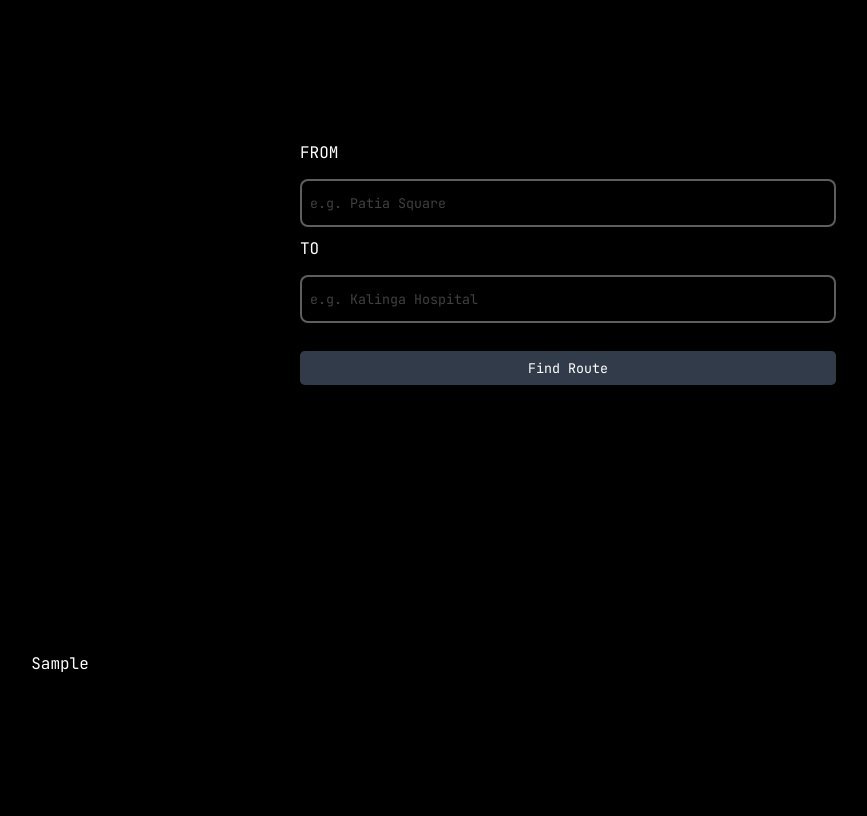
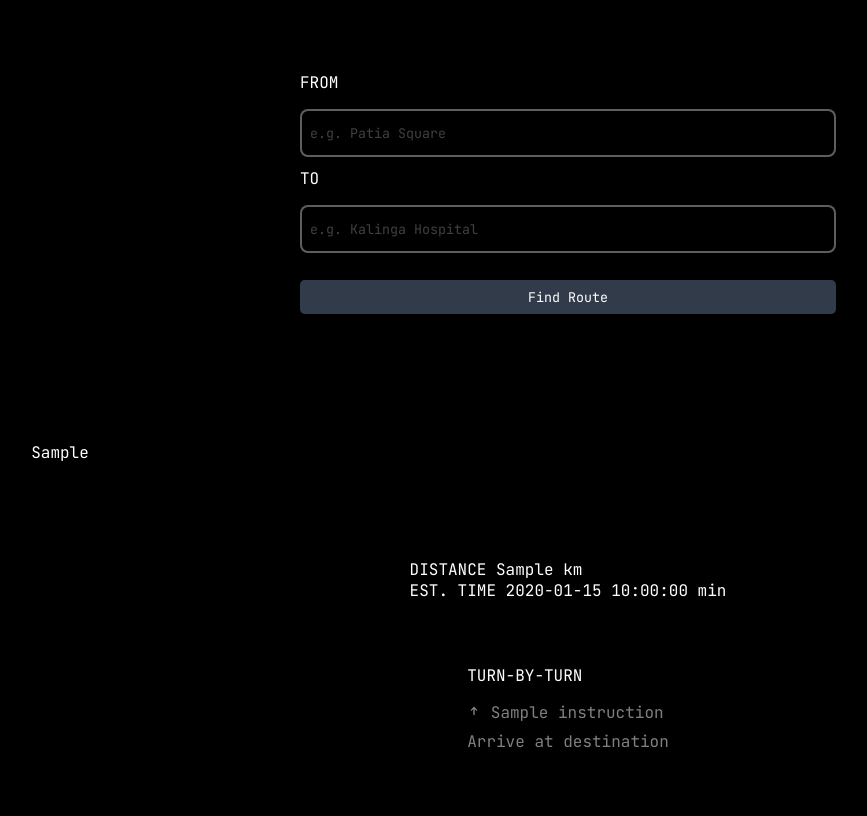
Before and after one commit to BillyDoesDev/osmnx-aqi-routes, a FastAPI app: template templates/index.html in a window 1280 px wide. Shown: the whole page, without its empty margins (72-939 px from the left). Run offline with FastAPI, Linux system fonts and the light colour scheme; the template is opened without the code that fills it: most values are stand-ins (such as "Sample title", 1, 10 or a date in 2020); data that the repository does not hold is empty; parts of the project's set-up code (start-up, migrations or seed data) failed here and were passed over.

Commit message:
added OSRM shortest path routing (GET /route)

```diff
--- a/main.py
+++ b/main.py
@@ -1,9 +1,9 @@
 from contextlib import asynccontextmanager
-from fastapi import FastAPI, Request
+from fastapi import FastAPI, Query, Request
 from fastapi.responses import HTMLResponse, JSONResponse
 from fastapi.staticfiles import StaticFiles
 from fastapi.templating import Jinja2Templates
-from services.graph_service import generate_base_map, get_boundary
+from services.graph_service import generate_base_map, get_boundary, generate_route_map
 import json
 import logging
 
@@ -54,3 +54,50 @@
         "name": city.display_name.loc[0],
     }
     return JSONResponse(content=data)
+
+
+@app.get("/route", response_class=HTMLResponse)
+async def route(
+    request: Request,
+    start: str = Query(...),
+    end: str = Query(...),
+):
+    logging.debug(f"Got /route: {start}->{end}")
+    try:
+        m, steps, dist_km, time_min = generate_route_map(start, end)
+        return templates.TemplateResponse(
+            "index.html",
+            {
+                "request": request,
+                "map_html": m._repr_html_(),
+                "steps": steps,
+                "dist_km": dist_km,
+                "time_min": time_min,
+                "start": start,
+                "end": end,
+            },
+        )
+    except ValueError as e:
+        m = generate_base_map()
+        return templates.TemplateResponse(
+            "index.html",
+            {
+                "request": request,
+                "map_html": m._repr_html_(),
+                "error": str(e),
+                "start": start,
+                "end": end,
+            },
+        )
+    except Exception as e:
+        m = generate_base_map()
+        return templates.TemplateResponse(
+            "index.html",
+            {
+                "request": request,
+                "map_html": m._repr_html_(),
+                "error": f"Could not compute route: {e}",
+                "start": start,
+                "end": end,
+            },
+        )
--- a/services/graph_service.py
+++ b/services/graph_service.py
@@ -1,15 +1,17 @@
-from typing import Tuple
-
 from folium.plugins import Fullscreen
 from geopandas.geodataframe import GeoDataFrame
 from shapely.geometry import shape, Point, polygon
+from typing import Tuple
 import folium
 import json
+import logging
 import osmnx as ox
+import requests
 
 city = None
 _boundary_geojson = None  # raw GeoJSON geometry dict
 _boundary_shape = None  # shapely shape for point-in-polygon
+OSRM_BASE = "http://router.project-osrm.org/route/v1/driving"
 
 
 def get_boundary() -> Tuple[GeoDataFrame, str, polygon.Polygon]:
@@ -25,8 +27,8 @@
     return city, _boundary_geojson, _boundary_shape
 
 
-def generate_base_map():
-    _c, geojson, _ = get_boundary()
+def generate_base_map() -> folium.Map:
+    city, geojson, _ = get_boundary()
 
     m = folium.Map(
         location=[city.loc[0, "lat"], city.loc[0, "lon"]],
@@ -51,3 +53,114 @@
     folium.LayerControl().add_to(m)
 
     return m
+
+
+def point_in_boundary(lat, lon) -> bool:
+    """Return True if (lat, lon) is within defined boundary."""
+    _, _, shp = get_boundary()
+    if shp is not None:
+        return shp.contains(Point(lon, lat))
+
+
+def geocode_within_boundary(place: str):
+    """Geocode a place, verify it's inside defined boundary."""
+    lat, lon = ox.geocode(place)
+
+    if not point_in_boundary(lat, lon):
+        raise ValueError(f"'{place}' appears to be outside the defined boundary.")
+
+    return lat, lon
+
+
+def get_osrm_route(start_lat, start_lon, end_lat, end_lon):
+    coords = f"{start_lon},{start_lat};{end_lon},{end_lat}"
+    resp = requests.get(
+        f"{OSRM_BASE}/{coords}",
+        params={"overview": "full", "geometries": "geojson", "steps": "true"},
+        timeout=15,
+    )
+    data = resp.json()
+
+    if data.get("code") != "Ok" or not data.get("routes"):
+        raise ValueError("OSRM could not find a route between these locations.")
+
+    route = data["routes"][0]
+    leg = route["legs"][0]
+
+    coords_latlon = [(pt[1], pt[0]) for pt in route["geometry"]["coordinates"]]
+
+    steps = []
+    for step in leg["steps"]:
+        maneuver = step.get("maneuver", {})
+        mtype = maneuver.get("type", "")
+        modifier = maneuver.get("modifier", "")
+        name = step.get("name", "").strip() or "unnamed road"
+        distance = step.get("distance", 0)
+
+        if mtype == "depart":
+            instruction = (
+                f"Head {modifier} on {name}" if modifier else f"Start on {name}"
+            )
+        elif mtype == "arrive":
+            instruction = "Arrive at destination"
+        elif mtype == "turn":
+            instruction = f"Turn {modifier} onto {name}"
+        elif mtype == "new name":
+            instruction = f"Continue onto {name}"
+        elif mtype == "merge":
+            instruction = f"Merge onto {name}"
+        elif mtype in ("on ramp", "off ramp"):
+            instruction = f"Take the {'ramp' if 'on' in mtype else 'exit'} onto {name}"
+        elif mtype == "fork":
+            instruction = f"Keep {modifier} at the fork onto {name}"
+        elif mtype in ("roundabout", "rotary"):
+            exit_num = maneuver.get("exit", "")
+            instruction = f"At the roundabout, take exit {exit_num} onto {name}"
+        elif mtype == "end of road":
+            instruction = f"At the end of the road, turn {modifier} onto {name}"
+        else:
+            instruction = f"Continue on {name}"
+
+        steps.append(
+            {
+                "instruction": instruction,
+                "distance": round(distance),
+                "type": mtype,
+            }
+        )
+
+    return (
+        coords_latlon,
+        steps,
+        round(route["distance"] / 1000, 2),
+        round(route["duration"] / 60, 1),
+    )
+
+
+def generate_route_map(start_place: str, end_place: str):
+    start_lat, start_lon = geocode_within_boundary(start_place)
+    end_lat, end_lon = geocode_within_boundary(end_place)
+
+    logging.debug(f"{start_lat, start_lon, end_lat, end_lon = }")
+
+    route_coords, steps, dist_km, time_min = get_osrm_route(
+        start_lat, start_lon, end_lat, end_lon
+    )
+
+    m = generate_base_map()
+
+    folium.PolyLine(route_coords, color="#0077ff", weight=5, opacity=0.9).add_to(m)
+
+    folium.Marker(
+        location=(start_lat, start_lon),
+        icon=folium.Icon(color="green"),
+        tooltip=f"Start: {start_place}",
+    ).add_to(m)
+
+    folium.Marker(
+        location=(end_lat, end_lon),
+        icon=folium.Icon(color="red"),
+        tooltip=f"End: {end_place}",
+    ).add_to(m)
+
+    return m, steps, dist_km, time_min
--- a/static/css/style.css
+++ b/static/css/style.css
@@ -53,7 +53,7 @@
     background-color: #465267;
 }
 
-ul {
+ul, ol {
     list-style-type: none;
 }
 
--- a/templates/index.html
+++ b/templates/index.html
@@ -37,6 +37,89 @@
         {{ map_html | safe }}
     </div>
 
+
+    {% if error %}
+    <div class="error-box">
+        <svg width="14" height="14" viewBox="0 0 16 16" fill="none">
+            <circle cx="8" cy="8" r="7" stroke="#ff4455" stroke-width="1.5" />
+            <path d="M8 5v4M8 11v.5" stroke="#ff4455" stroke-width="1.5" stroke-linecap="round" />
+        </svg>
+        {{ error }}
+    </div>
+    {% endif %}
+
+    {% if steps %}
+    <div id="summary">
+        <div class="summary-item">
+            <span class="summary-label">DISTANCE</span>
+            <span class="summary-value">{{ dist_km }} km</span>
+        </div>
+        <div class="summary-item">
+            <span class="summary-label">EST. TIME</span>
+            <span class="summary-value">{{ time_min }} min</span>
+        </div>
+    </div>
+
+    <div id="directions">
+        <div class="dir-header">TURN-BY-TURN</div>
+        <ol id="steps-list">
+            {% for step in steps %}
+            {% if step.type != "arrive" %}
+            <li class="step-item">
+                <span class="step-icon">
+                    {% if "right" in step.instruction.lower() %}
+                    <svg width="14" height="14" viewBox="0 0 16 16" fill="none">
+                        <path d="M4 8h8M9 5l3 3-3 3" stroke="currentColor" stroke-width="1.6" stroke-linecap="round"
+                            stroke-linejoin="round" />
+                    </svg>
+                    {% elif "left" in step.instruction.lower() %}
+                    <svg width="14" height="14" viewBox="0 0 16 16" fill="none">
+                        <path d="M12 8H4M7 5L4 8l3 3" stroke="currentColor" stroke-width="1.6" stroke-linecap="round"
+                            stroke-linejoin="round" />
+                    </svg>
+                    {% elif "roundabout" in step.instruction.lower() or "rotary" in step.instruction.lower() %}
+                    <svg width="14" height="14" viewBox="0 0 16 16" fill="none">
+                        <circle cx="8" cy="8" r="4" stroke="currentColor" stroke-width="1.5" />
+                        <path d="M12 8a4 4 0 0 0-4-4" stroke="currentColor" stroke-width="1.5" stroke-linecap="round" />
+                        <path d="M10 3l2 1-1 2" stroke="currentColor" stroke-width="1.3" stroke-linecap="round"
+                            stroke-linejoin="round" />
+                    </svg>
+                    {% else %}
+                    <svg width="14" height="14" viewBox="0 0 16 16" fill="none">
+                        <path d="M8 12V4M5 7l3-3 3 3" stroke="currentColor" stroke-width="1.6" stroke-linecap="round"
+                            stroke-linejoin="round" />
+                    </svg>
+                    {% endif %}
+                </span>
+                <span class="step-text">{{ step.instruction }}</span>
+                {% if step.distance > 0 %}
+                <span class="step-dist">
+                    {% if step.distance >= 1000 %}
+                    {{ (step.distance / 1000) | round(1) }} km
+                    {% else %}
+                    {{ step.distance }} m
+                    {% endif %}
+                </span>
+                {% endif %}
+            </li>
+            {% endif %}
+            {% endfor %}
+            <li class="step-item step-dest">
+                <span class="step-icon dest-dot"></span>
+                <span class="step-text">Arrive at destination</span>
+            </li>
+        </ol>
+    </div>
+    {% endif %}
+
+    {% if not steps and not error %}
+    <div id="hint">
+        <p>Enter a start and end location within <strong>Bhubaneswar</strong> to compute the shortest driving route.</p>
+        <p class="hint-sub">The green dashed boundary on the map marks the supported area.</p>
+    </div>
+    {% endif %}
+
+
 </body>
 
 </html>
```
Also changed, not shown: README.md.
